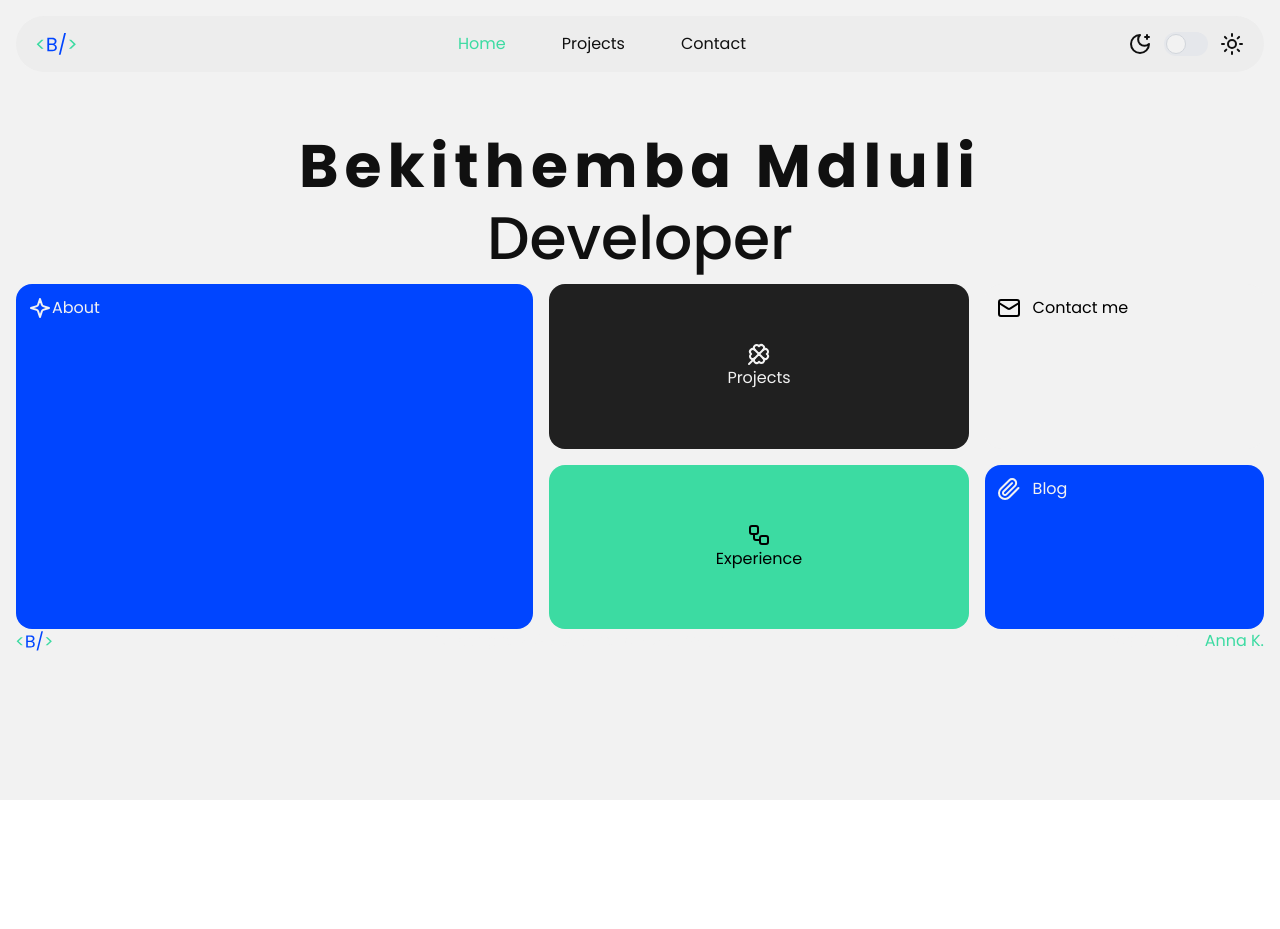
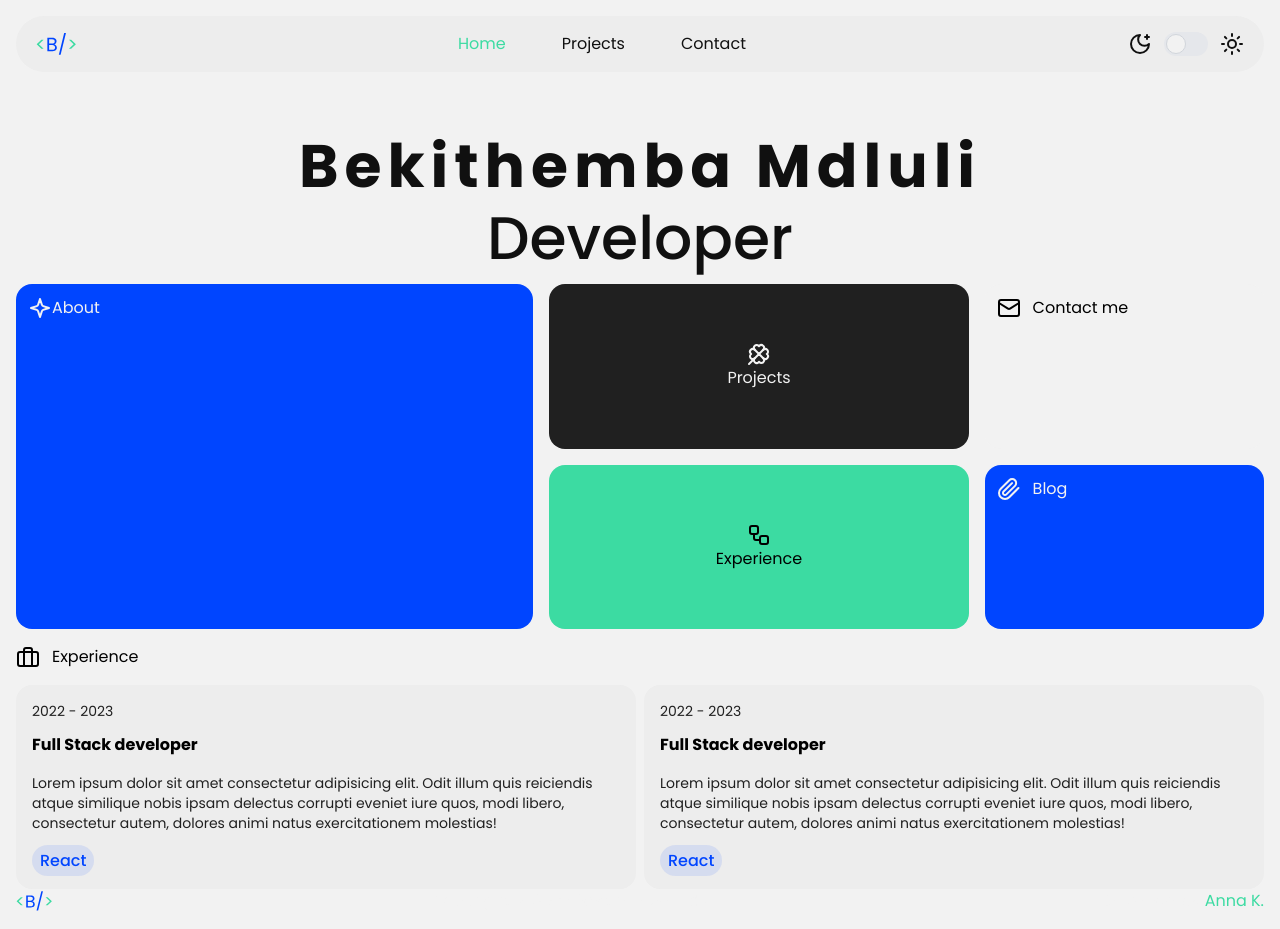
Before and after one commit to BMdluli/portfolio, a Next.js app: page / in a window 1280 px wide. Before the commit the page ends 800 px from the top, so only its background shows below. Built offline with nearby package versions, Linux system fonts and the light colour scheme.

Commit message:
add: experience

```diff
--- a/app/(root)/page.tsx
+++ b/app/(root)/page.tsx
@@ -1,3 +1,4 @@
+import Experience from "@/components/experience";
 import Footer from "@/components/footer";
 import Hero from "@/components/hero";
 import Navbar from "@/components/navbar";
@@ -7,6 +8,7 @@ export default function Home() {
     <main className="bg-white dark:bg-black h-full p-4" id="#home">
       <Navbar />
       <Hero />
+      <Experience />
 
       <Footer />
     </main>
--- a/app/globals.css
+++ b/app/globals.css
@@ -2,8 +2,8 @@
 @tailwind components;
 @tailwind utilities;
 
-html,
+/* html,
 body,
 :root {
   height: 100%;
-}
+} */
--- /dev/null
+++ b/components/experience-card.tsx
@@ -0,0 +1,27 @@
+import React from "react";
+
+const ExperiencCard = () => {
+  return (
+    <div className="bg-light-gray dark:bg-dark-gray p-4 rounded-2xl">
+      <div>
+        <p className="text-dark-gray dark:text-light-gray text-sm">
+          2022 - 2023
+        </p>
+        <h3 className="dark:text-white mt-3 font-bold">Full Stack developer</h3>
+      </div>
+      <p className="text-dark-gray dark:text-light-gray mt-4 text-sm">
+        Lorem ipsum dolor sit amet consectetur adipisicing elit. Odit illum quis
+        reiciendis atque similique nobis ipsam delectus corrupti eveniet iure
+        quos, modi libero, consectetur autem, dolores animi natus exercitationem
+        molestias!
+      </p>
+      <div className="mt-4">
+        <span className="bg-primary/10 dark:bg-secondary/10 text-primary dark:text-secondary px-2  py-1 font-medium rounded-full">
+          React
+        </span>
+      </div>
+    </div>
+  );
+};
+
+export default ExperiencCard;
--- /dev/null
+++ b/components/experience.tsx
@@ -0,0 +1,20 @@
+import { Briefcase } from "lucide-react";
+import ExperiencCard from "./experience-card";
+
+const Experience = () => {
+  return (
+    <div className="mt-4">
+      <div className="flex items-center gap-3 dark:text-white">
+        <Briefcase />
+        <h2>Experience</h2>
+      </div>
+
+      <div className="grid gap-2 md:grid-cols-2 mt-4">
+        <ExperiencCard />
+        <ExperiencCard />
+      </div>
+    </div>
+  );
+};
+
+export default Experience;
--- a/components/footer.tsx
+++ b/components/footer.tsx
@@ -13,6 +13,7 @@ const Footer = () => {
           href="https://www.behance.net/annkorshakova24"
           target="_blank"
         >
+          {" "}
           Anna K.
         </Link>
       </p>
```
